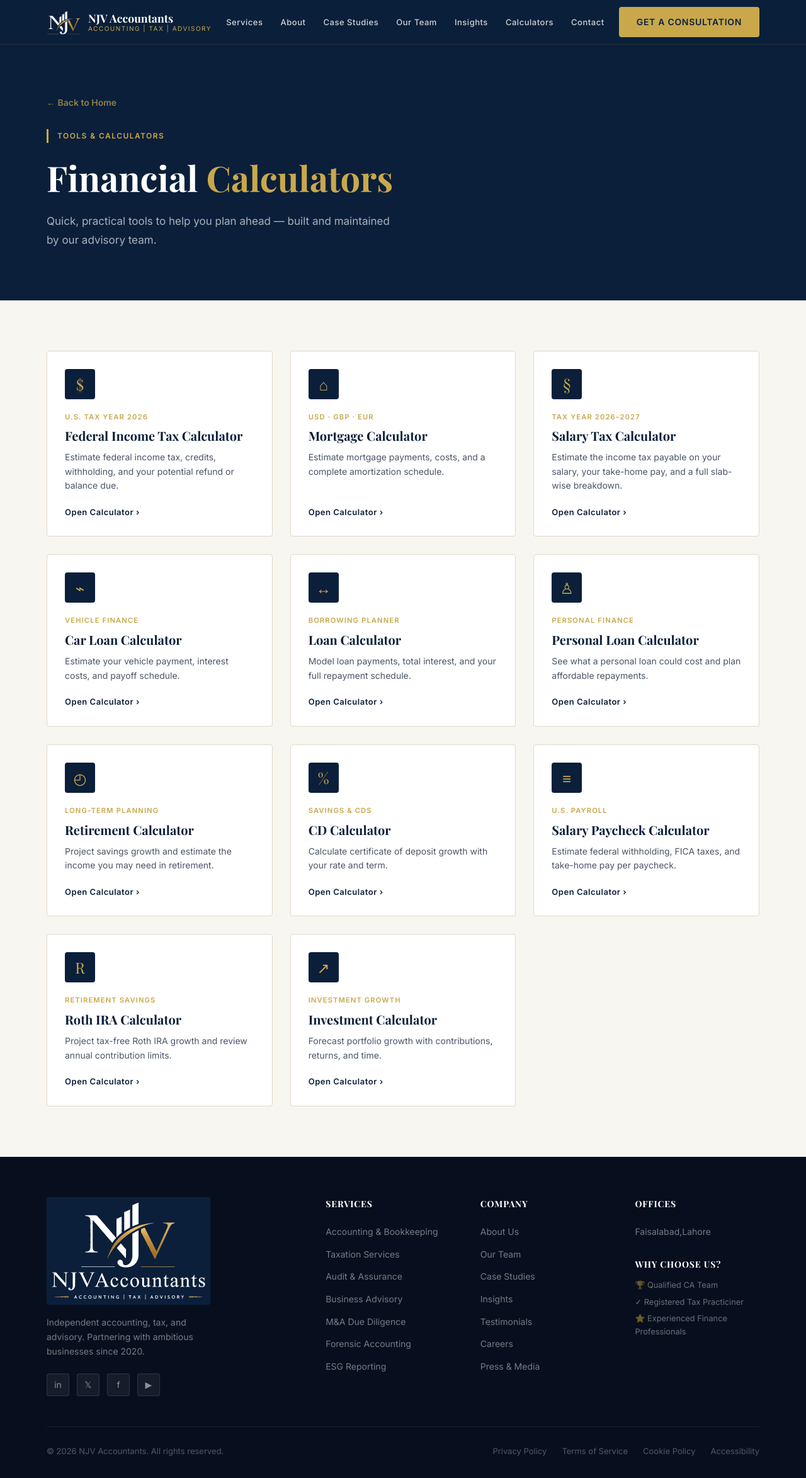
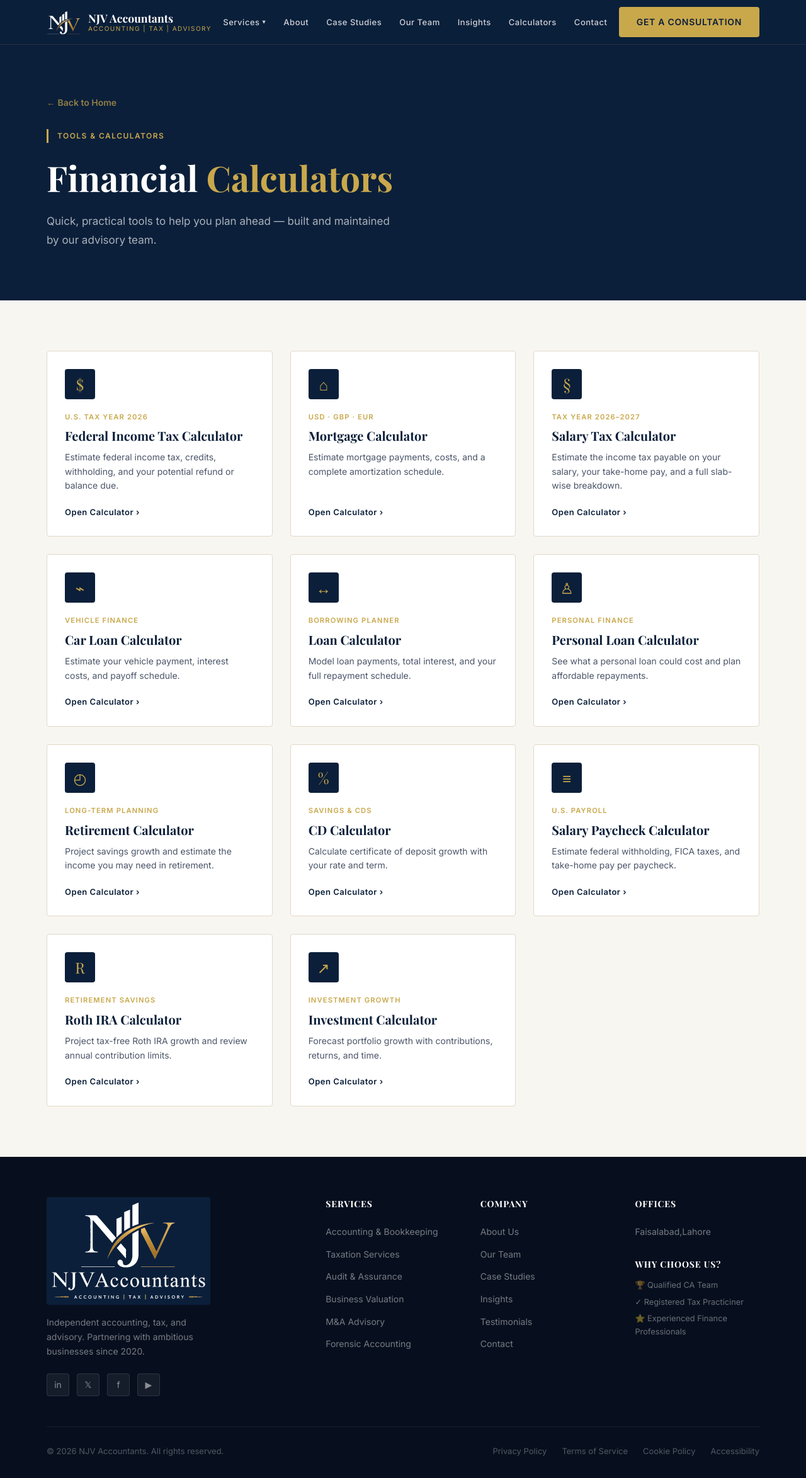
Before and after one commit to NomanSEO/NJVaccountants, a Next.js app: page /calculators in a window 1280 px wide. Shown: the whole page at 63% size. Built offline with nearby package versions, Linux system fonts and the light colour scheme.

Commit message:
feat: add Business Advisory navigation

```diff
--- a/src/components/Footer.tsx
+++ b/src/components/Footer.tsx
@@ -1,23 +1,25 @@
 // src/components/Footer.tsx
 import BrandLogo from "./BrandLogo";
+import Link from "next/link";
 
 const SERVICES_LINKS = [
-  "Accounting & Bookkeeping",
-  "Taxation Services",
-  "Audit & Assurance",
-  "Business Advisory",
-  "M&A Due Diligence",
-  "Forensic Accounting",
-  "ESG Reporting",
+  ["Accounting & Bookkeeping", "/#services"],
+  ["Taxation Services", "/#services"],
+  ["Audit & Assurance", "/#services"],
+  [
+    "Business Valuation",
+    "/services/business-advisory/business-valuation",
+  ],
+  ["M&A Advisory", "/services/business-advisory/ma-advisory"],
+  ["Forensic Accounting", "/#services"],
 ];
 const COMPANY_LINKS = [
-  ["About Us", "#about"],
-  ["Our Team", "#team"],
-  ["Case Studies", "#case-studies"],
-  ["Insights", "#blog"],
-  ["Testimonials", "#testimonials"],
-  ["Careers", "#contact"],
-  ["Press & Media", "#contact"],
+  ["About Us", "/about"],
+  ["Our Team", "/#team"],
+  ["Case Studies", "/#case-studies"],
+  ["Insights", "/blog"],
+  ["Testimonials", "/#testimonials"],
+  ["Contact", "/#contact"],
 ];
 const OFFICES = ["Faisalabad,Lahore"];
 
@@ -60,14 +62,14 @@ export default function Footer() {
               Services
             </div>
             <ul className="m-0 flex list-none flex-col gap-2.5 p-0">
-              {SERVICES_LINKS.map((s) => (
-                <li key={s}>
-                  <a
-                    href="#services"
+              {SERVICES_LINKS.map(([label, href]) => (
+                <li key={label}>
+                  <Link
+                    href={href}
                     className="hover:text-gold text-[0.875rem] text-white/45 no-underline transition-colors"
                   >
-                    {s}
-                  </a>
+                    {label}
+                  </Link>
                 </li>
               ))}
             </ul>
@@ -81,12 +83,12 @@ export default function Footer() {
             <ul className="m-0 flex list-none flex-col gap-2.5 p-0">
               {COMPANY_LINKS.map(([label, href]) => (
                 <li key={label}>
-                  <a
+                  <Link
                     href={href}
                     className="hover:text-gold text-[0.875rem] text-white/45 no-underline transition-colors"
                   >
                     {label}
-                  </a>
+                  </Link>
                 </li>
               ))}
             </ul>
@@ -100,12 +102,12 @@ export default function Footer() {
             <ul className="m-0 flex list-none flex-col gap-2.5 p-0">
               {OFFICES.map((o) => (
                 <li key={o}>
-                  <a
-                    href="#contact"
+                  <Link
+                    href="/#contact"
                     className="hover:text-gold text-[0.875rem] text-white/45 no-underline transition-colors"
                   >
                     {o}
-                  </a>
+                  </Link>
                 </li>
               ))}
             </ul>
--- a/src/components/Navbar.tsx
+++ b/src/components/Navbar.tsx
@@ -1,15 +1,35 @@
 "use client";
-import { useState, useEffect } from "react";
+
+import { useEffect, useRef, useState } from "react";
 import Link from "next/link";
 import BrandLogo from "./BrandLogo";
 import MobileMenu from "./MobileMenu";
 
-const NAV_LINKS = [
-  { href: "/#services", label: "Services" },
-  { href: "/#about", label: "About" },
+export interface NavLinkItem {
+  href: string;
+  label: string;
+  children?: Array<{ href: string; label: string }>;
+}
+
+export const NAV_LINKS: NavLinkItem[] = [
+  {
+    href: "/#services",
+    label: "Services",
+    children: [
+      {
+        href: "/services/business-advisory/business-valuation",
+        label: "Business Valuation",
+      },
+      {
+        href: "/services/business-advisory/ma-advisory",
+        label: "M&A Advisory",
+      },
+    ],
+  },
+  { href: "/about", label: "About" },
   { href: "/#case-studies", label: "Case Studies" },
   { href: "/#team", label: "Our Team" },
-  { href: "/#blog", label: "Insights" },
+  { href: "/blog", label: "Insights" },
   { href: "/calculators", label: "Calculators" },
   { href: "/#contact", label: "Contact" },
 ];
@@ -17,6 +37,8 @@ const NAV_LINKS = [
 export default function Navbar() {
   const [scrolled, setScrolled] = useState(false);
   const [menuOpen, setMenuOpen] = useState(false);
+  const [servicesOpen, setServicesOpen] = useState(false);
+  const servicesRef = useRef<HTMLLIElement>(null);
 
   useEffect(() => {
     const onScroll = () => setScrolled(window.scrollY > 40);
@@ -24,12 +46,33 @@ export default function Navbar() {
     return () => window.removeEventListener("scroll", onScroll);
   }, []);
 
+  useEffect(() => {
+    if (!servicesOpen) return;
+    const onPointerDown = (event: PointerEvent) => {
+      if (!servicesRef.current?.contains(event.target as Node)) {
+        setServicesOpen(false);
+      }
+    };
+    const onKeyDown = (event: KeyboardEvent) => {
+      if (event.key === "Escape") {
+        setServicesOpen(false);
+        servicesRef.current?.querySelector("button")?.focus();
+      }
+    };
+    document.addEventListener("pointerdown", onPointerDown);
+    document.addEventListener("keydown", onKeyDown);
+    return () => {
+      document.removeEventListener("pointerdown", onPointerDown);
+      document.removeEventListener("keydown", onKeyDown);
+    };
+  }, [servicesOpen]);
+
   return (
     <>
       <nav
         role="navigation"
         aria-label="Main navigation"
-        className={`bg-navy/97 border-gold/15 fixed top-0 z-1000 w-full border-b backdrop-blur-sm transition-shadow duration-300${scrolled ? "shadow-[0_4px_24px_rgba(0,0,0,0.3)]" : ""}`}
+        className={`bg-navy/97 border-gold/15 fixed top-0 z-1000 w-full border-b backdrop-blur-sm transition-shadow duration-300${scrolled ? " shadow-[0_4px_24px_rgba(0,0,0,0.3)]" : ""}`}
       >
         <div className="max-w-site mx-auto flex h-17.5 items-center justify-between gap-4 px-4 sm:px-6">
           <Link
@@ -40,12 +83,74 @@ export default function Navbar() {
             <BrandLogo priority />
           </Link>
 
-          {/* Desktop links */}
           <ul
             className="m-0 hidden list-none items-center gap-4 p-0 lg:flex xl:gap-7"
             role="list"
           >
-            {NAV_LINKS.map((link) => (
+            {NAV_LINKS.map((link) =>
+              link.children ? (
+                <li
+                  key={link.label}
+                  ref={servicesRef}
+                  className="relative"
+                  onMouseEnter={() => setServicesOpen(true)}
+                  onMouseLeave={() => setServicesOpen(false)}
+                  onFocusCapture={() => setServicesOpen(true)}
+                  onBlurCapture={(event) => {
+                    if (
+                      !event.currentTarget.contains(
+                        event.relatedTarget as Node | null,
+                      )
+                    ) {
+                      setServicesOpen(false);
+                    }
+                  }}
+                >
+                  <button
+                    type="button"
+                    aria-haspopup="menu"
+                    aria-expanded={servicesOpen}
+                    aria-controls="services-dropdown"
+                    onClick={() => setServicesOpen((value) => !value)}
+                    className="hover:text-gold flex cursor-pointer items-center gap-1 border-0 bg-transparent p-0 text-[0.8125rem] font-medium tracking-[0.04em] whitespace-nowrap text-white/80 transition-colors"
+                  >
+                    {link.label}
+                    <span aria-hidden="true" className="text-[0.65rem]">
+                      ▾
+                    </span>
+                  </button>
+                  {servicesOpen ? (
+                    <div
+                      id="services-dropdown"
+                      role="menu"
+                      className="border-gold/15 absolute top-full left-1/2 mt-5 w-72 -translate-x-1/2 rounded-sm border bg-navy-dark p-3 shadow-[0_18px_50px_rgba(0,0,0,0.35)]"
+                    >
+                      <div className="text-gold px-3 py-2 text-[0.7rem] font-semibold tracking-widest uppercase">
+                        Business Advisory
+                      </div>
+                      {link.children.map((child) => (
+                        <Link
+                          key={child.href}
+                          href={child.href}
+                          role="menuitem"
+                          onClick={() => setServicesOpen(false)}
+                          className="hover:bg-gold/10 hover:text-gold block rounded-sm px-3 py-3 text-sm font-medium text-white/75 no-underline transition-colors"
+                        >
+                          {child.label}
+                        </Link>
+                      ))}
+                      <Link
+                        href={link.href}
+                        role="menuitem"
+                        onClick={() => setServicesOpen(false)}
+                        className="border-gold/10 text-gold mt-2 block border-t px-3 pt-3 text-xs font-semibold no-underline"
+                      >
+                        View all services →
+                      </Link>
+                    </div>
+                  ) : null}
+                </li>
+              ) : (
                 <li key={link.href}>
                   <Link
                     href={link.href}
@@ -54,7 +159,8 @@ export default function Navbar() {
                     {link.label}
                   </Link>
                 </li>
-            ))}
+              ),
+            )}
           </ul>
 
           <Link
@@ -64,10 +170,10 @@ export default function Navbar() {
             Get a Consultation
           </Link>
 
-          {/* Hamburger */}
           <button
             className="flex cursor-pointer flex-col gap-1.25 border-0 bg-transparent p-1 lg:hidden"
             aria-label="Open menu"
+            aria-expanded={menuOpen}
             onClick={() => setMenuOpen(true)}
           >
             <span className="block h-0.5 w-6 bg-white" />
--- a/src/components/Services.tsx
+++ b/src/components/Services.tsx
@@ -1,5 +1,6 @@
 // src/components/Services.tsx
 import { getServices } from "@/sanity/lib/queries";
+import Link from "next/link";
 
 export default async function Services() {
   const services = await getServices();
@@ -51,12 +52,12 @@ export default async function Services() {
                   </li>
                 ))}
               </ul>
-              <a
-                href="#contact"
+              <Link
+                href="/#contact"
                 className="text-navy hover:text-gold mt-6 inline-flex items-center gap-1.5 text-[0.8125rem] font-semibold tracking-[0.04em] no-underline transition-colors"
               >
                 Explore {svc.title} ›
-              </a>
+              </Link>
             </article>
           ))}
         </div>
```
Also changed, not shown: src/components/MobileMenu.tsx (+61 -9 lines), 1 other file (tests, documents, lock files or other folders). Lines whose indentation alone changed are shown as unchanged.
